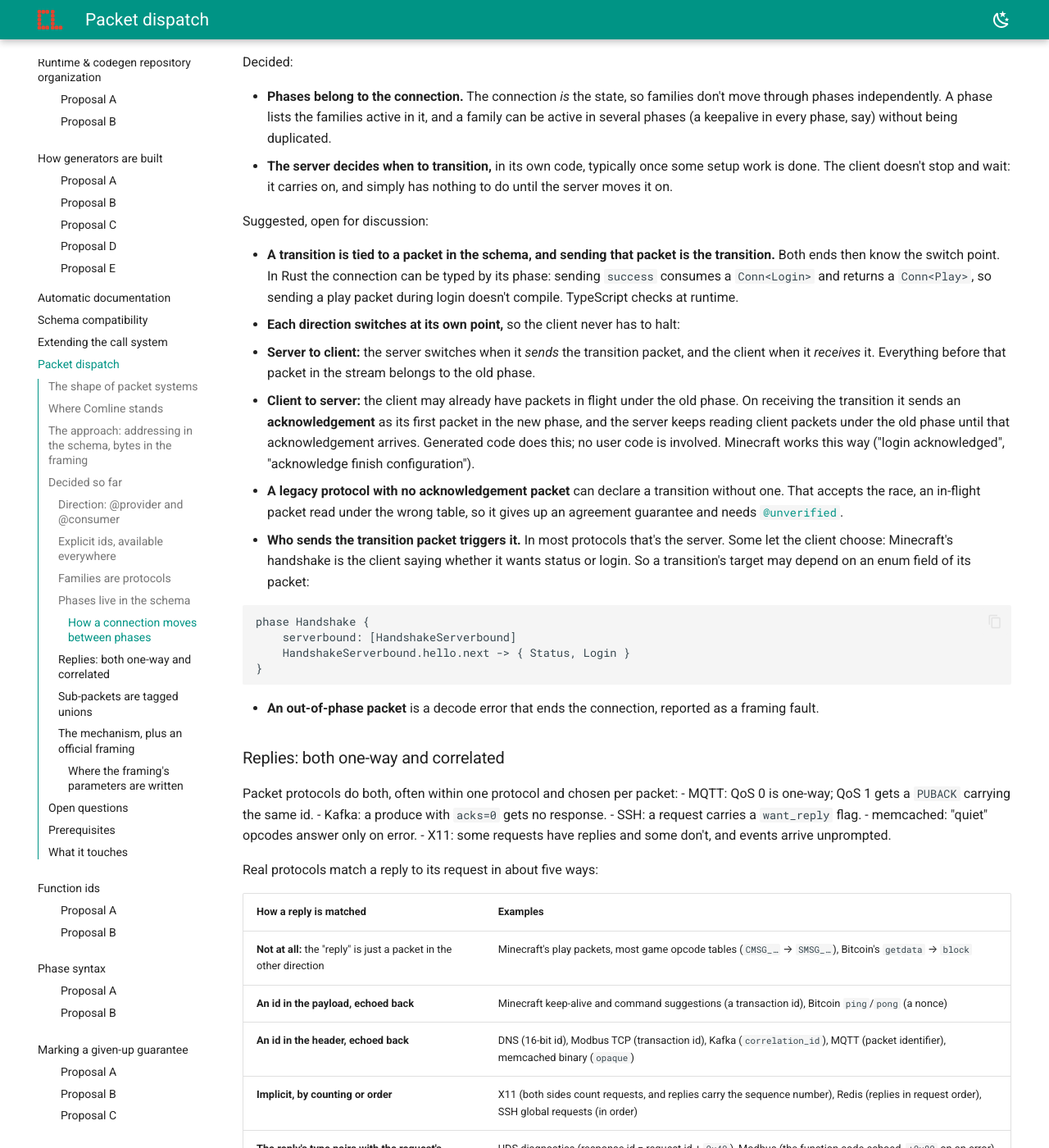
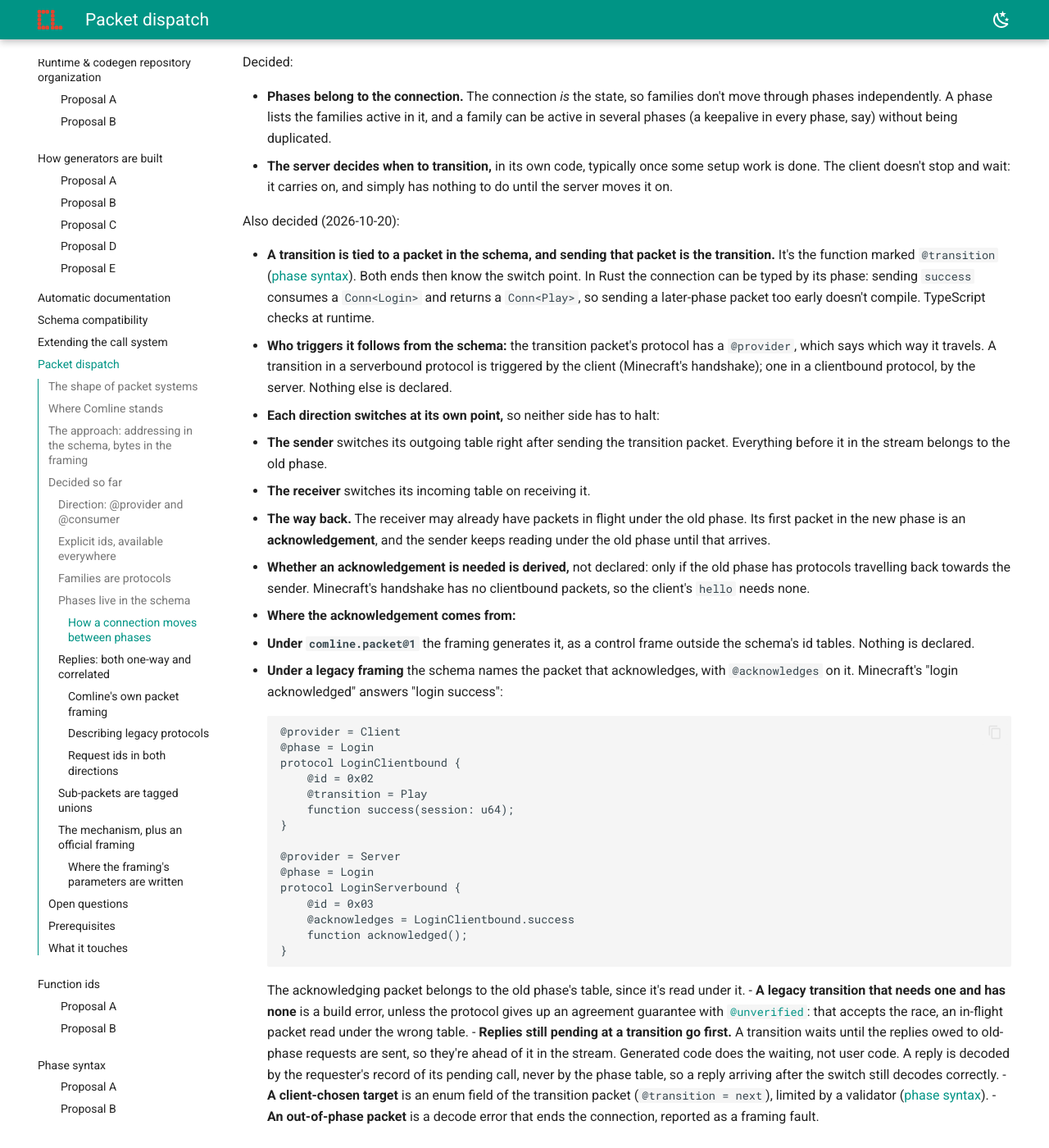
Before and after one commit to ComlineProject/docs, an MkDocs documentation site: the page built from docs/docs/proposals/packet-dispatch.md, in a window 1280 px wide and 1400 px high, scrolled down 3411 px. Shown: the whole window at 82% size. Built offline with MkDocs 1.6.1 and Material for MkDocs 9.7.7, drawn with Linux system fonts in a browser that asks for light colours; the version menu is left out; some of the changed text lies outside the part shown.

Commit message:
docs: record phase transitions, replies and two-way request ids for packet dispatch

````diff
--- a/docs/docs/proposals/packet-dispatch.md
+++ b/docs/docs/proposals/packet-dispatch.md
@@ -70,9 +70,9 @@
   the editor over the same JSON-RPC connection; Bitcoin's peer-to-peer
   protocol, where both peers send `ping`, `inv` and `version`; and SSH global
   requests. Each side then generates both the dispatcher and the sender for
-  that protocol. Where calls have replies, request ids from the two directions
-  must not collide: either each direction has its own id space, or the header
-  carries a direction bit.
+  that protocol. Where calls have replies, a request/reply kind marker keeps
+  the two directions' request ids apart (see
+  [Request ids in both directions](#request-ids-in-both-directions)).
 - Core doesn't recognise `@provider` today: it parses and is ignored. It
   becomes a known annotation.
 
@@ -158,40 +158,70 @@
   some setup work is done. The client doesn't stop and wait: it carries on,
   and simply has nothing to do until the server moves it on.
 
-Suggested, open for discussion:
+Also decided (2026-10-20):
 
 - **A transition is tied to a packet in the schema, and sending that packet
-  is the transition.** Both ends then know the switch point. In Rust the
-  connection can be typed by its phase: sending `success` consumes a
-  `Conn<Login>` and returns a `Conn<Play>`, so sending a play packet during
-  login doesn't compile. TypeScript checks at runtime.
-- **Each direction switches at its own point,** so the client never has to
-  halt:
-  - **Server to client:** the server switches when it *sends* the transition
-    packet, and the client when it *receives* it. Everything before that
-    packet in the stream belongs to the old phase.
-  - **Client to server:** the client may already have packets in flight under
-    the old phase. On receiving the transition it sends an **acknowledgement**
-    as its first packet in the new phase, and the server keeps reading client
-    packets under the old phase until that acknowledgement arrives. Generated
-    code does this; no user code is involved. Minecraft works this way ("login
-    acknowledged", "acknowledge finish configuration").
-  - **A legacy protocol with no acknowledgement packet** can declare a
-    transition without one. That accepts the race, an in-flight packet read
-    under the wrong table, so it gives up an agreement guarantee and needs
-    [`@unverified`](extensibility.md#giving-up-a-guarantee).
-- **Who sends the transition packet triggers it.** In most protocols that's
-  the server. Some let the client choose: Minecraft's handshake is the client
-  saying whether it wants status or login. So a transition's target may depend
-  on an enum field of its packet:
+  is the transition.** It's the function marked `@transition`
+  ([phase syntax](phase-syntax/enum-and-annotations.md)). Both ends then know
+  the switch point. In Rust the connection can be typed by its phase: sending
+  `success` consumes a `Conn<Login>` and returns a `Conn<Play>`, so
+  sending a later-phase packet too early doesn't compile. TypeScript checks
+  at runtime.
+- **Who triggers it follows from the schema:** the transition packet's
+  protocol has a `@provider`, which says which way it travels. A transition in
+  a serverbound protocol is triggered by the client (Minecraft's handshake);
+  one in a clientbound protocol, by the server. Nothing else is declared.
+- **Each direction switches at its own point,** so neither side has to halt:
+  - **The sender** switches its outgoing table right after sending the
+    transition packet. Everything before it in the stream belongs to the old
+    phase.
+  - **The receiver** switches its incoming table on receiving it.
+  - **The way back.** The receiver may already have packets in flight under
+    the old phase. Its first packet in the new phase is an
+    **acknowledgement**, and the sender keeps reading under the old phase
+    until that arrives.
+- **Whether an acknowledgement is needed is derived,** not declared: only if
+  the old phase has protocols travelling back towards the sender. Minecraft's
+  handshake has no clientbound packets, so the client's `hello` needs none.
+- **Where the acknowledgement comes from:**
+  - **Under `comline.packet@1`** the framing generates it, as a control frame
+    outside the schema's id tables. Nothing is declared.
+  - **Under a legacy framing** the schema names the packet that acknowledges,
+    with `@acknowledges` on it. Minecraft's "login acknowledged" answers
+    "login success":
 
-  ```ids
-  phase Handshake {
-      serverbound: [HandshakeServerbound]
-      HandshakeServerbound.hello.next -> { Status, Login }
-  }
-  ```
+    ```ids
+    @provider = Client
+    @phase = Login
+    protocol LoginClientbound {
+        @id = 0x02
+        @transition = Play
+        function success(session: u64);
+    }
 
+    @provider = Server
+    @phase = Login
+    protocol LoginServerbound {
+        @id = 0x03
+        @acknowledges = LoginClientbound.success
+        function acknowledged();
+    }
+    ```
+
+    The acknowledging packet belongs to the old phase's table, since it's
+    read under it.
+  - **A legacy transition that needs one and has none** is a build error,
+    unless the protocol gives up an agreement guarantee with
+    [`@unverified`](extensibility.md#giving-up-a-guarantee): that accepts the
+    race, an in-flight packet read under the wrong table.
+- **Replies still pending at a transition go first.** A transition waits until
+  the replies owed to old-phase requests are sent, so they're ahead of it in
+  the stream. Generated code does the waiting, not user code. A reply is
+  decoded by the requester's record of its pending call, never by the phase
+  table, so a reply arriving after the switch still decodes correctly.
+- **A client-chosen target** is an enum field of the transition packet
+  (`@transition = next`), limited by a validator
+  ([phase syntax](phase-syntax/enum-and-annotations.md#as-accepted)).
 - **An out-of-phase packet** is a decode error that ends the connection,
   reported as a framing fault.
 
@@ -214,20 +244,74 @@
 | **Implicit, by counting or order** | X11 (both sides count requests, and replies carry the sequence number), Redis (replies in request order), SSH global requests (in order) |
 | **The reply's type pairs with the request's** | UDS diagnostics (response id = request id + `0x40`), Modbus (the function code echoed, `+0x80` on an error), MQTT `SUBSCRIBE` → `SUBACK` |
 
-Decided: **both are supported.** Suggested, open for discussion:
+Decided: **both are supported.** How, split by whose protocol it is
+(2026-10-20):
 
-- **A function without `->` is a one-way packet,** always allowed.
-- **A function with `->` needs the encoding to correlate.** How it does is a
-  fact in the encoding's [profile](schema-compatibility.md#encoding-profiles):
-  `correlation` is `none`, `header_id`, `sequence` or `in_order`. A `->` under a
-  framing whose correlation is `none` is a build error.
-- **`comline.packet@1` makes correlation configurable:** none, a header id of
-  a given width, implicit sequence counting, or in-order replies.
-- **The payload-echo style** (Minecraft, Bitcoin) can declare a function's
-  reply as a packet in the other direction, matched on a field. For example,
+#### Comline's own packet framing
+
+Decided for `comline.packet@1`, so `->` and `!` mean the same as under
+datagram and JSON-RPC:
+
+- **A function without `->` is a one-way packet,** always allowed. One-way and
+  `->` functions mix freely in one family, as MQTT and Kafka mix them per
+  packet: the function's signature decides.
+- **How a reply is matched is a fact in the encoding's
+  [profile](schema-compatibility.md#encoding-profiles):** `correlation`.
+  `comline.packet@1` offers `none` or `header_id` (an id of a configurable
+  width in the header), set as a
+  [framing parameter](#where-the-framings-parameters-are-written).
+- **Under `correlation = none`,** `->` and `!` are build errors.
+- **When correlation is on, the header carries a kind marker,** request or
+  reply. A reply travels in the other direction, so without it a reply's id
+  could be read as a packet from that direction's table. The marker also
+  settles request ids in both directions (see
+  [below](#request-ids-in-both-directions)).
+- **A reply's header carries a status:** ok, an error's ordinal, or a provider
+  fault. That's what Comline's three outcomes need, and the closest match to
+  datagram.
+- **Timeouts stay client-side** (`@timeout_ms`). A reply arriving after its
+  call timed out is dropped by its id.
+
+#### Describing legacy protocols
+
+Open, deferred until a real legacy schema needs them (the Minecraft example is
+the first candidate). Each exists only to describe a protocol Comline didn't
+design:
+
+- **Payload echo** (Minecraft, Bitcoin): a function's reply declared as a
+  packet in the other direction, matched on a field. For example,
   `@reply = PlayClientbound.pong` with `@match = nonce` on `ping`. The
-  generated API is then request and response, while the wire stays exactly
-  the legacy one.
+  generated API is request and response, while the wire stays the legacy one.
+- **`in_order` correlation** (Redis, SSH global requests): replies in request
+  order. Simple, but one slow reply holds up the rest, and a late reply can't
+  be dropped safely, so it ends the connection.
+- **`sequence` correlation** (X11): both sides count requests.
+- **Errors as declared packets** in the other direction (Modbus's `+0x80`),
+  for headers with no room for a status.
+
+#### Request ids in both directions
+
+With `@provider = Multiple` both sides send requests, so two requests can
+carry the same id. Existing systems handle it in one of three ways, and which
+one fits depends on **what the id names and who creates it**:
+
+| The id names… | Pattern | Used by |
+|---|---|---|
+| **A pending call,** living until its reply and created only by the requester | A request/reply kind marker; each side numbers its own requests | JSON-RPC 2.0 both ways (LSP), D-Bus, Cap'n Proto |
+| **A stream** either side can open, with state on both | The id space split by initiator | HTTP/2 (odd/even), QUIC (low bits) |
+| **A long-lived resource** referred to by the peer's handle | Per-side handles | SSH channels |
+
+Decided: **a Comline call id names a pending call, so the kind marker is
+enough.** Only the requester looks an id up, in its own table of pending
+calls, so the two sides' numbers may overlap freely. No direction bit and no
+id split are needed.
+
+- `jsonrpc@1` already works this way (a message with `method` is a request).
+- `comline.packet@1` gets it from the kind marker above.
+- `datagram@1` implies the kind from the direction today. Allowing `Multiple`
+  under it needs a kind marker in its frame, which is a new framing version.
+- If Comline ever gets streams, those would need the split, as a fact of the
+  framing's profile, not a per-schema choice.
 
 ### Sub-packets are tagged unions
 
@@ -252,7 +336,8 @@
   - an id width;
   - a family width, or none;
   - endianness;
-  - an optional sequence number.
+  - correlation: none, or a header id of a given width, which adds the
+    request/reply kind marker and the reply status.
 
   Its [profile](schema-compatibility.md#encoding-profiles) states that calls go
   by explicit id, so reordering never matters under it.
@@ -332,15 +417,10 @@
 
 ## Open questions
 
-- **The suggested transition semantics** (the syntax is
-  [decided](phase-syntax/index.md)) in
-  [How a connection moves between phases](#how-a-connection-moves-between-phases):
-  a transition tied to a packet; per-direction switch points with an automatic
-  acknowledgement; client-chosen targets through an enum field.
-- **Replies:** the suggested `correlation` profile fact, the
-  configurable correlation in `comline.packet@1`, and `@reply` / `@match` for
-  replies that echo a payload field (see
-  [Replies](#replies-both-one-way-and-correlated)).
+- **Replies in legacy protocols:** payload echo (`@reply` / `@match`),
+  `in_order` and `sequence` correlation, and errors as declared packets (see
+  [Describing legacy protocols](#describing-legacy-protocols)), deferred until
+  a real legacy schema needs them.
 - **The framing's parameters:** leaning towards named framing instances in
   `config.idp` (see
   [Where the framing's parameters are written](#where-the-framings-parameters-are-written));
````
Also changed, not shown: docs/docs/proposals/phase-syntax/enum-and-annotations.md (+9 -1 lines).
